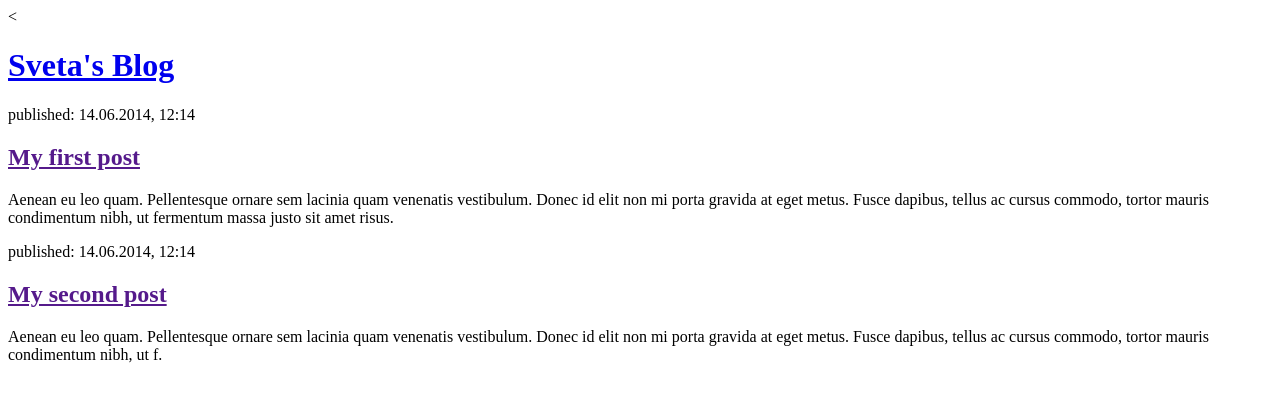
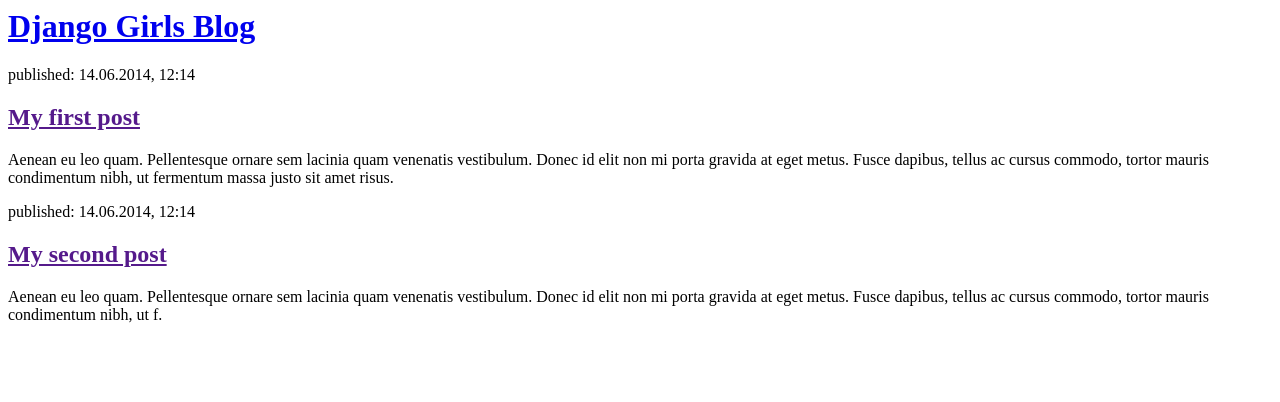
Before and after one commit to Svet404/my-first-blog, a Django app: page / in a window 1280 px wide. Shown: the top 402 px of the page. Run offline with Django 3.2, Linux system fonts and the light colour scheme.

Commit message:
Changed the HTML for the site.

```diff
--- a/blog/templates/blog/post_list.html
+++ b/blog/templates/blog/post_list.html
@@ -1,10 +1,10 @@
-<<html>
+<html>
     <head>
-        <title>Sveta's blog</title>
+        <title>Django Girls blog</title>
     </head>
     <body>
         <div>
-            <h1><a href="/">Sveta's Blog</a></h1>
+            <h1><a href="/">Django Girls Blog</a></h1>
         </div>
 
         <div>
```
